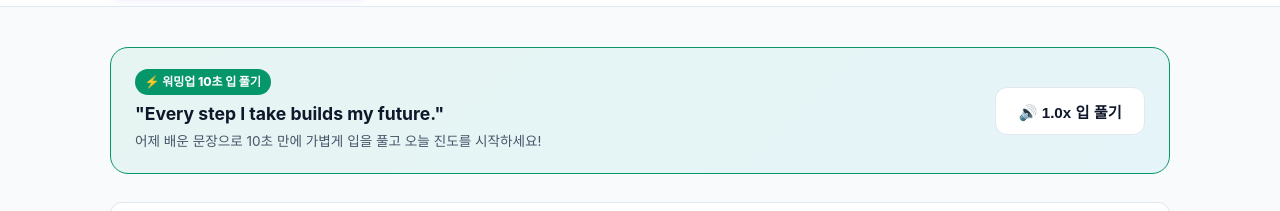
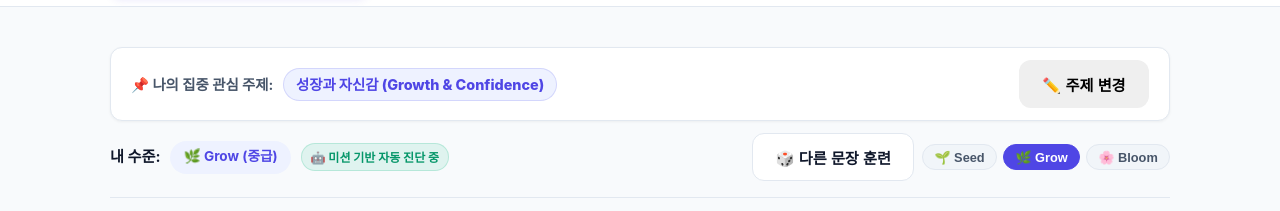
Before and after one commit to jekim2984/A1-3, a plain HTML site: page index.html in a window 1280 px wide. Shown: the part 156-367 px from the top of the page. Drawn offline with Linux system fonts and the light colour scheme; no server answers.

Commit message:
refactor: remove warmup card to focus immediately on core training, update env template and docs

```diff
--- a/css/style.css
+++ b/css/style.css
@@ -297,19 +297,7 @@ body {
   box-shadow: var(--shadow-md);
 }
 
-/* Warmup 10s Review Card */
-.warmup-card {
-  background: linear-gradient(135deg, rgba(16, 185, 129, 0.08), rgba(6, 182, 212, 0.08));
-  border: 1.5px solid var(--accent-green);
-  border-radius: var(--radius-lg);
-  padding: 1.25rem 1.5rem;
-  margin-bottom: 1.75rem;
-  display: flex;
-  align-items: center;
-  justify-content: space-between;
-  gap: 1rem;
-}
-
+/* Review Queued Badge */
 .warmup-badge {
   background: var(--accent-green);
   color: white;
@@ -318,13 +306,6 @@ body {
   font-size: 0.75rem;
   font-weight: 800;
   display: inline-block;
-  margin-bottom: 0.35rem;
-}
-
-.warmup-sentence {
-  font-size: 1.1rem;
-  font-weight: 700;
-  color: var(--text-primary);
 }
 
 /* Track 1: Level Indicator & Profile Bar */
@@ -1173,10 +1154,6 @@ body {
   .stats-grid {
     grid-template-columns: 1fr;
   }
-  .warmup-card {
-    flex-direction: column;
-    align-items: flex-start;
-  }
   .track-tabs {
     flex-direction: column;
   }
--- a/index.html
+++ b/index.html
@@ -67,17 +67,7 @@
          VIEW 1: [트랙 1] 수준별 정규 훈련실 (Core Training)
          ========================================================================== -->
     <section id="track-training" class="track-view active">
-      <!-- 1. Warmup 10s Review Card -->
-      <div id="warmup-card" class="warmup-card">
-        <div>
-          <span class="warmup-badge">⚡ 워밍업 10초 입 풀기</span>
-          <div id="warmup-sentence-text" class="warmup-sentence">"Every step I take builds my future."</div>
-          <div style="font-size: 0.85rem; color: var(--text-secondary); margin-top: 0.2rem;">어제 배운 문장으로 10초 만에 가볍게 입을 풀고 오늘 진도를 시작하세요!</div>
-        </div>
-        <button id="warmup-listen-btn" class="btn btn-secondary btn-sm" style="flex-shrink: 0;">🔊 1.0x 입 풀기</button>
-      </div>
-
-      <!-- 2. Topic & Level Setting Bar -->
+      <!-- 1. Topic & Level Setting Bar -->
       <div class="topic-setting-bar">
         <div class="topic-info">
           <span class="topic-label">📌 나의 집중 관심 주제:</span>
--- a/js/app.js
+++ b/js/app.js
@@ -219,7 +219,6 @@ document.addEventListener('DOMContentLoaded', () => {
   initTrackNavigation();
   initTopicControls();
   initLevelSelector();
-  initWarmupCard();
   initTrainingStudio();
   initRadioPlayer();
   initDashboardStats();
@@ -463,27 +462,7 @@ function getLevelName(lvl) {
   return '🌿 Grow (중급)';
 }
 
-// --- 6. Warmup 10s Review Card ---
-function initWarmupCard() {
-  const textEl = document.getElementById('warmup-sentence-text');
-  const listenBtn = document.getElementById('warmup-listen-btn');
-
-  const item = SlofaState.yesterdaySentence || {
-    sentence: "Every step I take builds my future.",
-    meaning: "내가 내딛는 모든 발걸음이 내 미래를 만듭니다."
-  };
-
-  if (textEl) textEl.textContent = `"${item.sentence}"`;
-
-  if (listenBtn) {
-    listenBtn.addEventListener('click', () => {
-      speakSentence(item.sentence, 1.0);
-      showToast('🔊 어제 문장을 1.0배속으로 낭독했습니다! 이제 오늘 진도를 나가볼까요?');
-    });
-  }
-}
-
-// --- 7. Track 1: Training Studio Core ---
+// --- 6. Track 1: Training Studio Core ---
 function initTrainingStudio() {
   initSpeedButtons();
   initActionButtons();
```
Also changed, not shown: 2 other files.
